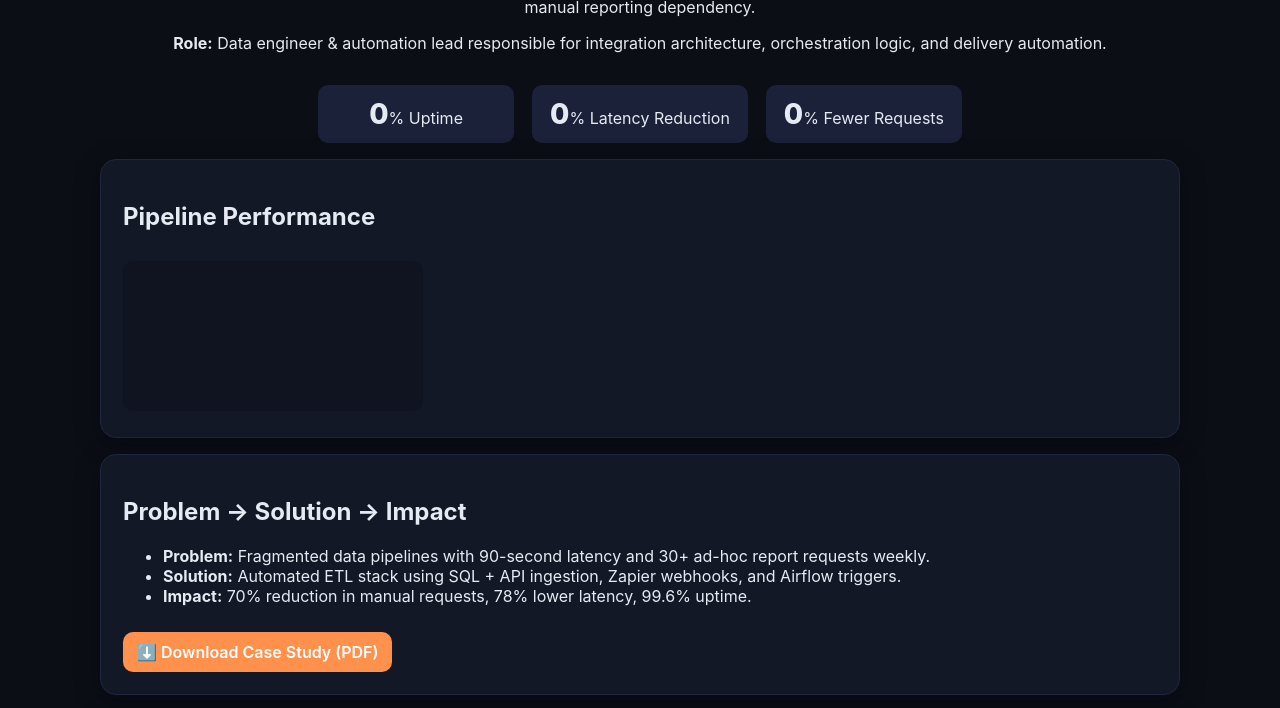
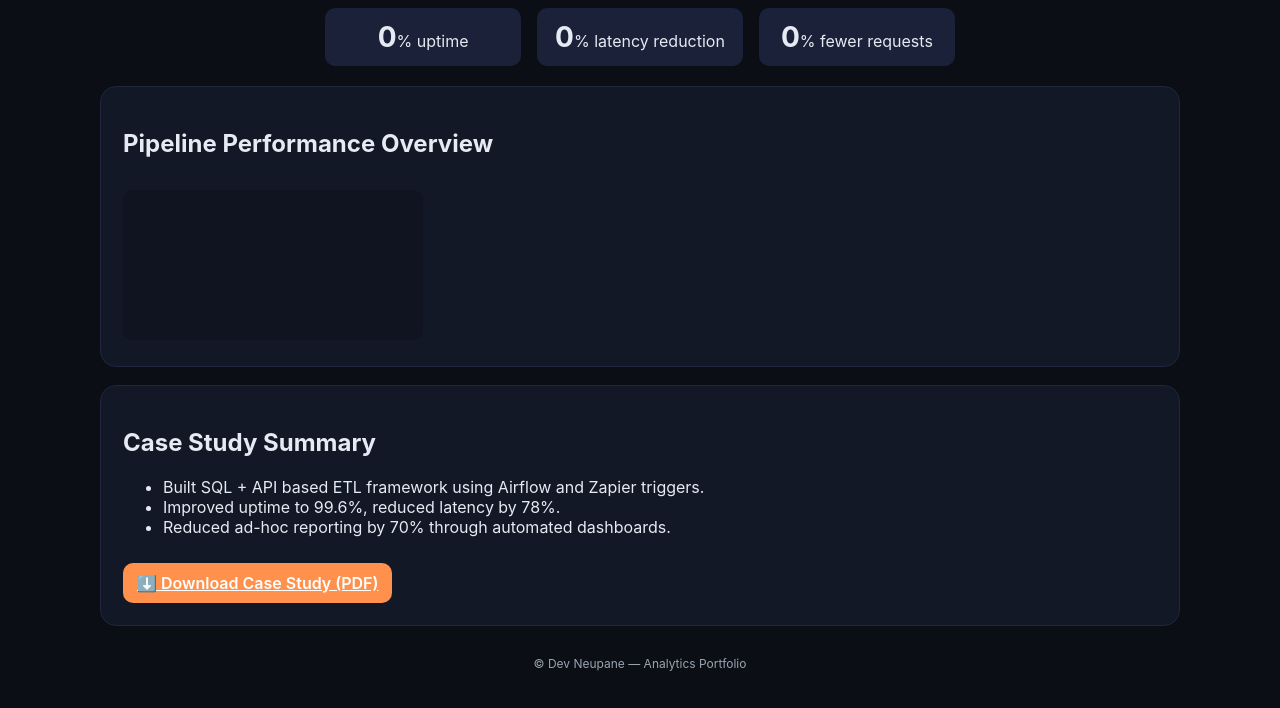
Before and after one commit to devashish1000/Portfolio-Projects, a plain HTML site: page project3_etl_pipeline.html in a window 1280 px wide. Shown: the part 202-910 px from the top of the page. Drawn offline with nearby package versions, Linux system fonts and the light colour scheme.

Commit message:
Update project3_etl_pipeline.html

```diff
--- a/project3_etl_pipeline.html
+++ b/project3_etl_pipeline.html
@@ -2,29 +2,25 @@
 <html lang="en">
 <head>
 <meta charset="utf-8"/>
-  <meta name="viewport" content="width=device-width, initial-scale=1"/>
+<meta name="viewport" content="width=device-width,initial-scale=1"/>
 <title>Cross-Functional ETL Pipeline & Self-Service Analytics — Dev Neupane</title>
-  <meta name="description" content="Engineered unified ETL & self-service analytics stack — cut ad-hoc requests 70%, improved latency 78%.">
-  <meta name="keywords" content="ETL, Zapier, Airflow, APIs, SQL, Automation, Data Engineering, Devashish Neupane"/>
 <script src="https://cdn.jsdelivr.net/npm/chart.js"></script>
 <script src="https://cdnjs.cloudflare.com/ajax/libs/countup.js/2.0.7/countUp.min.js"></script>
 <link href="https://unpkg.com/aos@2.3.4/dist/aos.css" rel="stylesheet"/>
 <script src="https://unpkg.com/aos@2.3.4/dist/aos.js"></script>
 <style>
-    :root { --accent:#ff914d; --bg:#0b0e14; --card:#121826; --border:#1f2740; --muted:#9aa4b2; --text:#e6eaf2; }
-    body{margin:0;font-family:Inter,system-ui,-apple-system,Segoe UI,Roboto,Ubuntu,Helvetica,Arial,sans-serif;background:var(--bg);color:var(--text)}
-    a{color:var(--accent);text-decoration:none}a:hover{text-decoration:underline}
-    .nav{background:#111624;border-bottom:1px solid var(--border);display:flex;justify-content:center;gap:28px;padding:12px 0;position:sticky;top:0;z-index:10}
+:root {--accent:#ff914d;--bg:#0b0e14;--card:#121826;--border:#1f2740;--text:#e6eaf2;--muted:#9aa4b2;}
+body{background:var(--bg);font-family:Inter,sans-serif;color:var(--text);margin:0}
+.nav{display:flex;justify-content:center;gap:28px;background:#111624;border-bottom:1px solid var(--border);padding:12px 0;position:sticky;top:0}
 .nav a{font-weight:600;color:#9aa4b2}.nav a.active{color:var(--accent)}
 .container{max-width:1080px;margin:0 auto;padding:28px}
 .hero{text-align:center;margin-bottom:32px}
 .hero h1{font-size:34px;margin:8px 0;background:linear-gradient(135deg,var(--accent),#ffd86b);-webkit-background-clip:text;-webkit-text-fill-color:transparent}
-    .pill{background:#161d31;border:1px solid #283356;color:#dfe3eb;border-radius:999px;padding:8px 12px;font-size:12px;display:inline-block;margin-bottom:8px}
-    .card{background:var(--card);border:1px solid var(--border);border-radius:16px;padding:22px;box-shadow:0 6px 24px rgba(2,6,23,.35);margin-top:16px}
-    canvas{max-width:100%;border-radius:10px;background:#101420;margin-top:10px}
-    .kpi{display:flex;gap:18px;justify-content:center;flex-wrap:wrap}
+.metricbox{display:flex;gap:16px;justify-content:center;flex-wrap:wrap;margin-bottom:20px}
 .metric{background:#1a2138;padding:12px 18px;border-radius:10px;text-align:center;min-width:160px}
-    .metric span{font-size:28px;font-weight:800}
+.metric span{font-size:28px;font-weight:700}
+.card{background:var(--card);border:1px solid var(--border);border-radius:16px;padding:22px;margin-top:18px}
+canvas{max-width:100%;border-radius:10px;background:#101420;margin-top:12px}
 .btn{display:inline-block;margin-top:10px;padding:10px 14px;background:var(--accent);color:#fff;border-radius:10px;font-weight:600}
 .footer{text-align:center;font-size:12px;color:var(--muted);margin-top:30px}
 </style>
@@ -39,37 +35,29 @@
 
 <div class="container" data-aos="fade-up">
 <div class="hero">
-    <span class="pill">Case Study · SQL · APIs · Zapier</span>
 <h1>Cross-Functional ETL Pipeline & Self-Service Analytics</h1>
-    <p><strong>Objective:</strong> Build a cross-functional ETL framework connecting sales, operations, and CX systems to enable real-time dashboards and reduce manual reporting dependency.</p>
-    <p><strong>Role:</strong> Data engineer & automation lead responsible for integration architecture, orchestration logic, and delivery automation.</p>
+<p>Engineered unified ETL framework connecting Sales, CX, and Supply Chain data — automated data refresh and enabled self-service analytics, reducing ad-hoc requests by 70%.</p>
 </div>
 
-  <div class="kpi">
-    <div class="metric"><span id="k1">0</span>% Uptime</div>
-    <div class="metric"><span id="k2">0</span>% Latency Reduction</div>
-    <div class="metric"><span id="k3">0</span>% Fewer Requests</div>
+<div class="metricbox">
+<div class="metric"><span id="b1">0</span>% uptime</div>
+<div class="metric"><span id="b2">0</span>% latency reduction</div>
+<div class="metric"><span id="b3">0</span>% fewer requests</div>
 </div>
 
-  <div class="card" data-aos="fade-up">
-    <h2>Pipeline Performance</h2>
-    <canvas id="chart"></canvas>
+<div class="card">
+<h2>Pipeline Performance Overview</h2>
+<canvas id="chart3"></canvas>
 </div>
 
-  <div class="card" data-aos="fade-up">
-    <h2>Problem → Solution → Impact</h2>
+<div class="card">
+<h2>Case Study Summary</h2>
 <ul>
-      <li><strong>Problem:</strong> Fragmented data pipelines with 90-second latency and 30+ ad-hoc report requests weekly.</li>
-      <li><strong>Solution:</strong> Automated ETL stack using SQL + API ingestion, Zapier webhooks, and Airflow triggers.</li>
-      <li><strong>Impact:</strong> 70% reduction in manual requests, 78% lower latency, 99.6% uptime.</li>
+<li>Built SQL + API based ETL framework using Airflow and Zapier triggers.</li>
+<li>Improved uptime to 99.6%, reduced latency by 78%.</li>
+<li>Reduced ad-hoc reporting by 70% through automated dashboards.</li>
 </ul>
-    <a href="DevashishNeupane_Resume.pdf" download class="btn">⬇️ Download Case Study (PDF)</a>
-  </div>
-
-  <div class="card" data-aos="fade-up">
-    <h2>Explore Related Work</h2>
-    <p><a href="project1_financial_automation.html">PROJECT 1:</a> Financial Operations Automation — 2-day faster close.</p>
-    <p><a href="project2_predictive_bi.html">PROJECT 2:</a> Predictive Analytics & BI System — $2M initiative.</p>
+<a href="ETL_Pipeline_CaseStudy.pdf" download class="btn">⬇️ Download Case Study (PDF)</a>
 </div>
 
 <div class="footer">© Dev Neupane — Analytics Portfolio</div>
@@ -77,22 +65,11 @@
 
 <script>
 AOS.init({duration:800});
-new CountUp('k1',0,99.6,1,2.5).start();
-new CountUp('k2',0,78,0,2.5).start();
-new CountUp('k3',0,70,0,2.5).start();
-
-const ctx=document.getElementById('chart').getContext('2d');
-new Chart(ctx,{
-  type:'bar',
-  data:{
-    labels:['Baseline','Automated ETL'],
-    datasets:[
-      {label:'Latency (sec)',data:[90,20],backgroundColor:'rgba(255,145,77,0.4)',borderColor:'#ff914d',borderWidth:2},
-      {label:'Uptime (%)',data:[95,99.6],backgroundColor:'rgba(0,217,126,0.4)',borderColor:'#00d97e',borderWidth:2}
-    ]
-  },
-  options:{scales:{x:{ticks:{color:'#9aa4b2'},grid:{color:'#2a3148'}},y:{ticks:{color:'#9aa4b2'},grid:{color:'#2a3148'}}},plugins:{legend:{labels:{color:'#e6eaf2'}}}}
-});
+new CountUp('b1',0,99.6,1,2.4).start();
+new CountUp('b2',0,78,0,2.4).start();
+new CountUp('b3',0,70,0,2.4).start();
+const ctx=document.getElementById('chart3').getContext('2d');
+new Chart(ctx,{type:'bar',data:{labels:['Baseline','Optimized'],datasets:[{label:'Latency (sec)',data:[90,20],backgroundColor:'rgba(255,145,77,0.4)',borderColor:'#ff914d',borderWidth:2},{label:'Uptime (%)',data:[95,99.6],backgroundColor:'rgba(0,217,126,0.4)',borderColor:'#00d97e',borderWidth:2}]},options:{plugins:{legend:{labels:{color:'#e6eaf2'}}},scales:{x:{ticks:{color:'#9aa4b2'}},y:{ticks:{color:'#9aa4b2'}}}}});
 </script>
 </body>
 </html>
```
Lines whose indentation alone changed are shown as unchanged.
